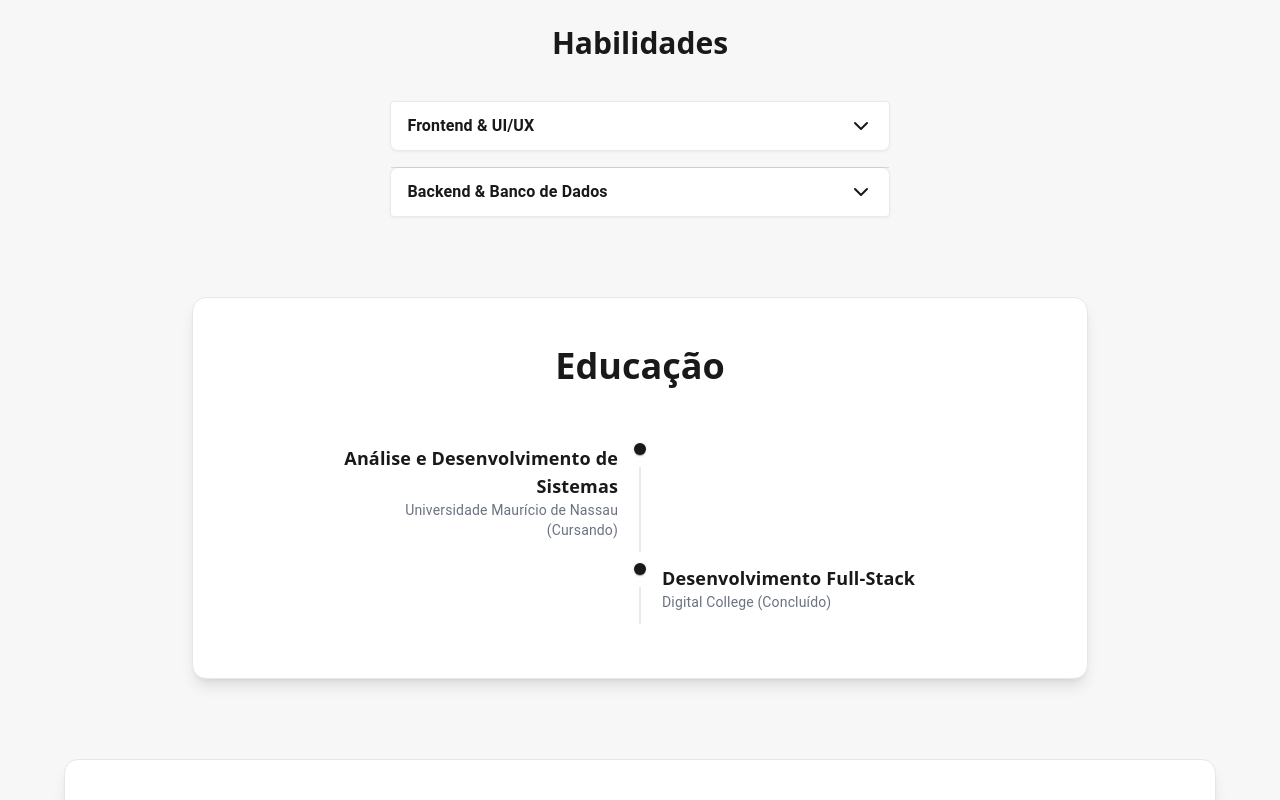
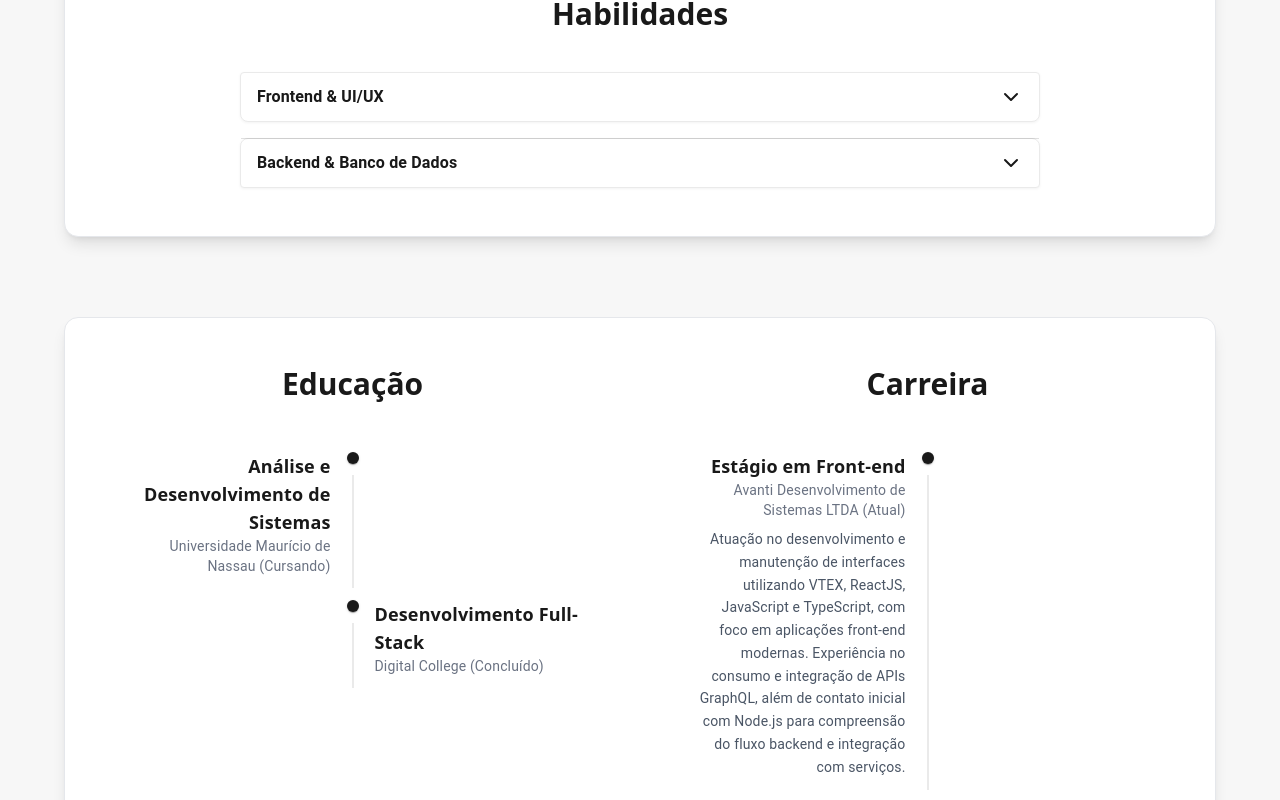
Before and after one commit to VitoriaSouzaTec/portifolio, a Next.js app: page / in a window 1280 px wide. Shown: the part 1600-2400 px from the top of the page. Built offline with nearby package versions, Linux system fonts and the light colour scheme.

Commit message:
atualização

```diff
--- a/src/components/aboutMe/index.jsx
+++ b/src/components/aboutMe/index.jsx
@@ -8,7 +8,7 @@ export default function AboutSection() {
 
   return (
 
-    <div className="max-w-4xl mt-20 mx-auto px-6 py-12 bg-white shadow-lg rounded-xl border border-gray-200" id='about'>
+    <div className="w-[90%] md:w-full max-w-6xl mx-auto mt-20 px-6 py-12 bg-white shadow-lg rounded-xl border border-gray-200" id='about'>
 
       {/* 1. Título  */}
       <div className="mb-8">
@@ -18,7 +18,7 @@ export default function AboutSection() {
       {/* 2. Texto "Sobre Mim" */}
       <div className={`space-y-6 ${primaryTextColor} text-lg md:text-xl leading-relaxed font-serif`}>
         <p>
-        Olá! Meu nome é Vitória Souza e sou desenvolvedora <strong className="font-extrabold font-sans">Full Stack</strong>. Minha paixão por tecnologia surgiu de uma necessidade prática: construir minha própria loja online. Esse interesse inicial evoluiu para uma jornada de aprendizado contínuo, onde comecei a entender a fundo como a lógica, a estrutura e a performance se unem para dar vida a um sistema.
+          Olá! Meu nome é Vitória Souza e sou desenvolvedora <strong className="font-extrabold font-sans">Full Stack</strong>. Minha paixão por tecnologia surgiu de uma necessidade prática: construir minha própria loja online. Esse interesse inicial evoluiu para uma jornada de aprendizado contínuo, onde comecei a entender a fundo como a lógica, a estrutura e a performance se unem para dar vida a um sistema.
         </p>
         <p>
           Desde que iniciei meus estudos em 2023, passei por diversos cursos e agora estou cursando <strong className="font-extrabold font-sans">Análise e Desenvolvimento de Sistemas (ADS)</strong> para aprofundar ainda mais minhas competências. Meu foco é ser uma profissional completa, capaz de atuar em todas as camadas de uma aplicação, garantindo que o produto final seja funcional, eficiente e bem construído.
@@ -31,16 +31,7 @@ export default function AboutSection() {
       {/* Divisor */}
       <hr className="my-10 border-gray-300" />
 
-      {/* <div className="grid grid-cols-2 gap-4 mb-8">
-        <div className="text-center">
-          <p className={`text-3xl font-bold font-sans ${primaryTextColor}`}>3</p>
-          <p className="text-sm text-gray-500 font-sans">Anos de estudos</p>
-        </div>
-        <div className="text-center">
-          <p className={`text-3xl font-bold font-sans ${primaryTextColor}`}>5+</p>
-          <p className="text-sm text-gray-500 font-sans">Projetos completos</p>
-        </div>
-      </div> */}
+
 
       {/* 4. Botão "Download CV */}
       <div className="flex justify-end">
--- a/src/components/contact/index.jsx
+++ b/src/components/contact/index.jsx
@@ -3,12 +3,12 @@ import React from 'react';
 
 export default function Contact() {
 
-  const primaryTextColor = 'text-foreground'; // Cor de texto principal (Notion Dark)
+  const primaryTextColor = 'text-foreground'; // Cor de texto principal)
 
   return (
     // Card Principal: Bloco limpo do Notion (max-w para leitura fácil, sombra e borda)
     <section
-      className="max-w-4xl mx-auto px-6 py-12 mt-20 bg-white shadow-lg rounded-xl border border-gray-200"
+      className="w-[90%] md:w-full max-w-6xl mx-auto px-6 py-12 mt-20 bg-white shadow-lg rounded-xl border border-gray-200"
       id="contact"
     >
 
--- a/src/components/education/index.jsx
+++ b/src/components/education/index.jsx
@@ -13,14 +13,16 @@ export default function AlternateReverseTimeline() {
 
   return (
 
-    <div className="max-w-4xl mx-auto px-6 py-12 mt-20 bg-white shadow-lg rounded-xl border border-gray-200" id='education'>
+    <div className="w-[90%] md:w-full max-w-6xl mx-auto px-6 py-12 mt-20 bg-white shadow-lg rounded-xl border border-gray-200" id='education'>
 
-      <div className="flex justify-center mb-10">
-        <span className={`text-4xl font-bold font-sans ${primaryTextColor}`}>Educação</span>
+      <div className="grid grid-cols-1 md:grid-cols-2 gap-8 md:gap-12">
+
+        {/* Coluna Educação */}
+        <div>
+          <div className="flex justify-center mb-8">
+            <span className={`text-3xl font-bold font-sans ${primaryTextColor}`}>Educação</span>
           </div>
-
           <div className="education information max-w-2xl mx-auto">
-
             <Timeline position="alternate-reverse">
               {/* Item 1: ADS */}
               <TimelineItem>
@@ -32,29 +34,56 @@ export default function AlternateReverseTimeline() {
                   className={`text-foreground pb-8 pl-4 pr-4 font-serif`}
                   sx={{ py: '12px', px: 2 }}
                 >
-              {/* Título Educação*/}
                   <h3 className="text-lg font-bold font-sans">Análise e Desenvolvimento de Sistemas</h3>
                   <p className='text-sm text-gray-500'>Universidade Maurício de Nassau (Cursando)</p>
                 </TimelineContent>
               </TimelineItem>
 
+              {/* Item 2: Full-Stack */}
               <TimelineItem>
                 <TimelineSeparator>
                   <TimelineDot sx={{ bgcolor: primaryTextColor }} />
                   <TimelineConnector sx={{ bgcolor: neutralDotColor }} />
                 </TimelineSeparator>
                 <TimelineContent
-              className={`text-foreground pb-8 pl-4 pr-4 font-serif`} /* <-- font-serif para a leitura */
+                  className={`text-foreground pb-8 pl-4 pr-4 font-serif`}
                   sx={{ py: '12px', px: 2 }}
                 >
-
                   <h3 className="text-lg font-bold font-sans">Desenvolvimento Full-Stack</h3>
                   <p className='text-sm text-gray-500'>Digital College (Concluído)</p>
                 </TimelineContent>
               </TimelineItem>
+            </Timeline>
+          </div>
+        </div>
 
+        {/* Coluna Carreira */}
+        <div>
+          <div className="flex justify-center mb-8">
+            <span className={`text-3xl font-bold font-sans ${primaryTextColor}`}>Carreira</span>
+          </div>
+          <div className="career information max-w-2xl mx-auto">
+            <Timeline position="alternate-reverse">
+              <TimelineItem>
+                <TimelineSeparator>
+                  <TimelineDot sx={{ bgcolor: primaryTextColor }} />
+                  <TimelineConnector sx={{ bgcolor: neutralDotColor }} />
+                </TimelineSeparator>
+                <TimelineContent
+                  className={`text-foreground pb-8 pl-4 pr-4 font-serif`}
+                  sx={{ py: '12px', px: 2 }}
+                >
+                  <h3 className="text-lg font-bold font-sans">Estágio em Front-end</h3>
+                  <p className='text-sm text-gray-500 mb-2'>Avanti Desenvolvimento de Sistemas LTDA (Atual)</p>
+                  <p className="text-sm/relaxed text-gray-600">
+                    Atuação no desenvolvimento e manutenção de interfaces utilizando VTEX, ReactJS, JavaScript e TypeScript, com foco em aplicações front-end modernas. Experiência no consumo e integração de APIs GraphQL, além de contato inicial com Node.js para compreensão do fluxo backend e integração com serviços.
+                  </p>
+                </TimelineContent>
+              </TimelineItem>
+            </Timeline>
+          </div>
+        </div>
 
-        </Timeline>
       </div>
     </div>
   );
--- a/src/components/hardskills/index.jsx
+++ b/src/components/hardskills/index.jsx
@@ -43,8 +43,8 @@ export default function AccordionUsage() {
 
   return (
     <>
-
-      <h2 className='font-bold mt-15 text-3xl flex justify-center text-foreground font-sans' id='hardskills'>Habilidades</h2>
+      <div className="w-[90%] md:w-full max-w-6xl mx-auto mt-20 px-6 py-12 bg-white shadow-lg rounded-xl border border-gray-200" id='hardskills'>
+        <h2 className='font-bold text-3xl flex justify-center text-foreground font-sans'>Habilidades</h2>
 
         <div className='mt-10 flex flex-col gap-4 justify-center items-center px-4'>
 
@@ -52,7 +52,7 @@ export default function AccordionUsage() {
             <Accordion
               key={section.id}
               sx={{
-              width: { xs: '100%', sm: '90%', md: '40%' },
+                width: { xs: '100%', sm: '90%', md: '80%' },
                 maxWidth: '800px',
                 bgcolor: "#FFFFFF",
                 color: "#191919",
@@ -90,6 +90,7 @@ export default function AccordionUsage() {
             </Accordion>
           ))}
         </div>
+      </div>
     </>
   );
 }
--- a/src/components/home/index.jsx
+++ b/src/components/home/index.jsx
@@ -16,7 +16,7 @@ export default function HomeComponent() {
 
         /* Estilo Notion: Fundo Branco Sólido, Sombra e Borda Limpa */
         bg-white shadow-lg rounded-xl p-6 md:p-10 lg:p-12
-        text-foreground border border-gray-200 mx-4 md:mx-auto max-w-6xl
+        text-foreground border border-gray-200 w-[90%] md:w-full mx-auto max-w-6xl
         min-h-[550px]
       " id='home'>
 
--- a/src/components/portifolio/index.jsx
+++ b/src/components/portifolio/index.jsx
@@ -60,7 +60,15 @@ const projetos = [
 A aplicação usa useState e useEffect para controlar a busca, carregar os dados da API do GitHub e tratar possíveis erros. O visual traz um background colorido e um grid de pontos criado a partir de um array, mostrando o uso de mapeamento e lógica no React.`,
     imagem: "/buscador-de-perfil.png",
     link: "https://buscador-de-perfil.vercel.app/"
+  },
+  {
+    titulo: "Sistema de Barbearia",
+    descricao: `Aplicação SaaS de agendamento de barbearias, desenvolvida com Next.js, TypeScript, Tailwind CSS e shadcn/ui, focada em performance, experiência do usuário e automação inteligente.`,
+    imagem: "/old-court.png",
+    link: "https://barber-shop-one-alpha.vercel.app/"
   }
+
+
 
 ];
 
@@ -96,7 +104,7 @@ export default function CarouselProjetos() {
 
   return (
 
-    <div className="w-full max-w-6xl mx-auto mt-20 px-6 py-12 bg-white shadow-lg rounded-xl border border-gray-200" id="projects">
+    <div className="w-[90%] md:w-full max-w-6xl mx-auto mt-20 px-6 py-12 bg-white shadow-lg rounded-xl border border-gray-200" id="projects">
       {/* Título Principal: */}
       <h2 className="text-3xl font-bold text-center mb-10 text-foreground font-sans">Projetos</h2>
 
```
Also changed, not shown: public/old-court.png (added), 1 other file (tests, documents, lock files or other folders). Lines whose indentation alone changed are shown as unchanged.
